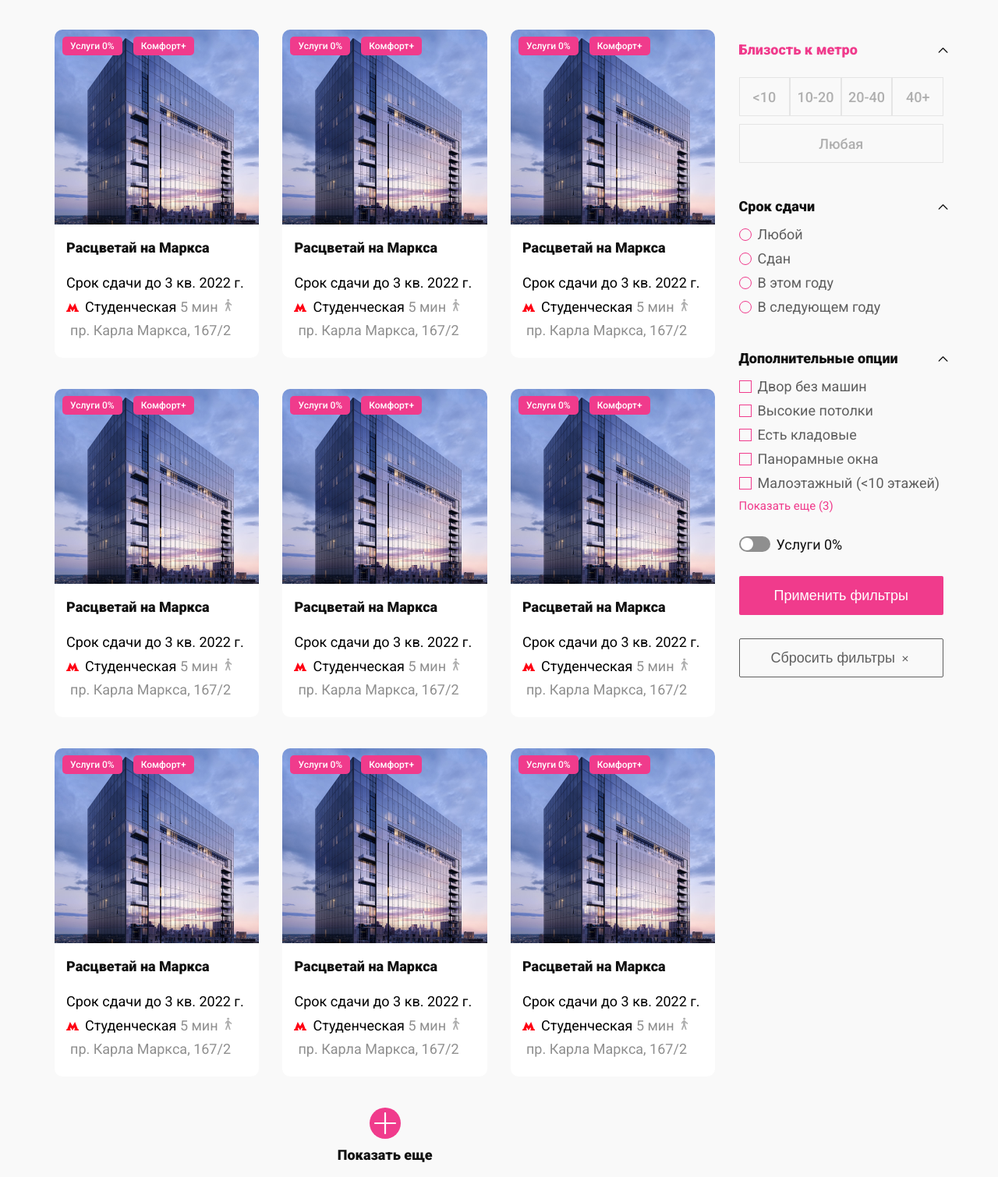
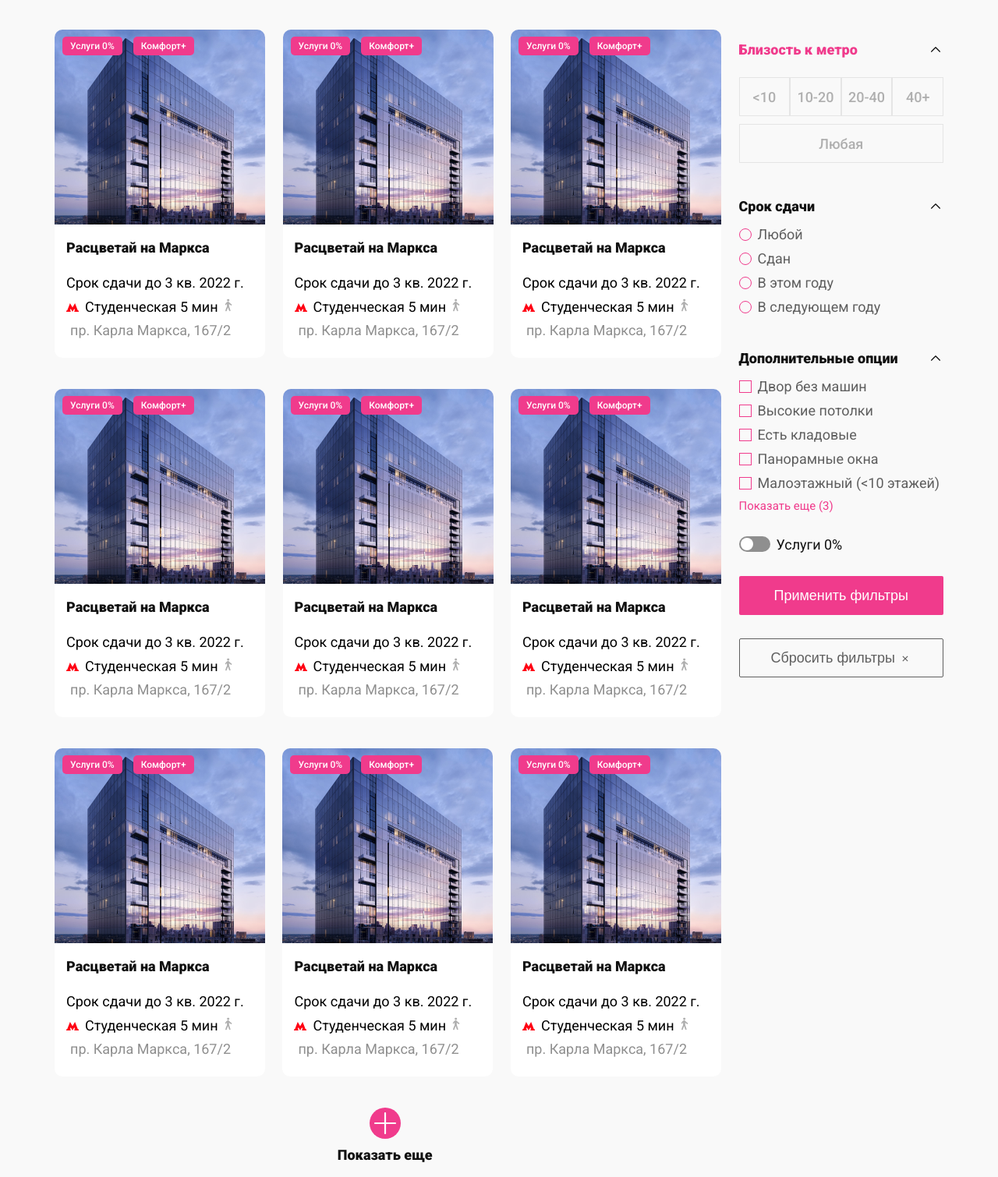
Before and after one commit to littldude/sitemaster_test, a plain HTML site: page index.html in a window 1280 px wide. Shown: the whole page at 78% size. Drawn offline with Linux system fonts and the light colour scheme.

Commit message:
Added JQuery scripts and fixed some items

```diff
--- a/index.html
+++ b/index.html
@@ -12,10 +12,11 @@
     <section class="catalog">
         <div class="container">
             <div class="row catalog__inner">
-                <div class="col-md-9">
+                <div class="col-12 col-lg-6 col-lg-9 order-2 order-lg-1">
                     <div class="content">
-                        <div class="row content__inner">
-                            <div class="col-6 col-lg-4">
+                        <div class="row justify-content-center content__inner">
+                            <!--Item-->
+                            <div class="col-7 col-sm-6 col-xl-4">
                                 <div class="content-item">
                                     <img src="img/img.png" alt="Фото объекта">
                                     <div class="content-item__cards">
@@ -38,7 +39,9 @@
                                 <!-- /.content-item -->
                             </div>
                             <!-- /.col-4 -->
-                            <div class="col-6 col-lg-4">
+
+                            <!--Item-->
+                            <div class="col-7 col-sm-6 col-xl-4">
                                 <div class="content-item">
                                     <img src="img/img.png" alt="Фото объекта">
                                     <div class="content-item__cards">
@@ -61,7 +64,84 @@
                                 <!-- /.content-item -->
                             </div>
                             <!-- /.col-4 -->
-                            <div class="col-6 col-lg-4">
+
+                            <!--Item-->
+                            <div class="col-7 col-sm-6 col-xl-4">
+                                <div class="content-item">
+                                    <img src="img/img.png" alt="Фото объекта">
+                                    <div class="content-item__cards">
+                                        <a class="content-item__cards-link" href="#">Услуги 0%</a>
+                                         <!-- /.content-item__link -->
+                                         <a class="content-item__cards-link" href="#">Комфорт+</a>
+                                         <!-- /.content-item__link -->
+                                    </div>
+                                    <!-- /.content-item__cards -->
+                                    <div class="content-item__descr">
+                                        <h3>Расцветай на Маркса</h3>
+                                        <p>Срок сдачи до 3 кв. 2022 г.</p>
+                                        <div class="content-item__metro icon-metro">Студенческая<span class="icon-walker"> 5 мин</span>
+                                            <p class="content-item__address">пр. Карла Маркса, 167/2</p>
+                                        </div>
+                                        <!-- /.content-item_metro -->
+                                    </div>
+                                    <!-- /.content-item__descr -->
+                                </div>
+                                <!-- /.content-item -->
+                            </div>
+                            <!-- /.col-4 -->
+
+                            <!--Item-->
+                            <div class="col-7 col-sm-6 col-xl-4">
+                                <div class="content-item">
+                                    <img src="img/img.png" alt="Фото объекта">
+                                    <div class="content-item__cards">
+                                        <a class="content-item__cards-link" href="#">Услуги 0%</a>
+                                         <!-- /.content-item__link -->
+                                         <a class="content-item__cards-link" href="#">Комфорт+</a>
+                                         <!-- /.content-item__link -->
+                                    </div>
+                                    <!-- /.content-item__cards -->
+                                    <div class="content-item__descr">
+                                        <h3>Расцветай на Маркса</h3>
+                                        <p>Срок сдачи до 3 кв. 2022 г.</p>
+                                        <div class="content-item__metro icon-metro">Студенческая<span class="icon-walker"> 5 мин</span>
+                                            <p class="content-item__address">пр. Карла Маркса, 167/2</p>
+                                        </div>
+                                        <!-- /.content-item_metro -->
+                                    </div>
+                                    <!-- /.content-item__descr -->
+                                </div>
+                                <!-- /.content-item -->
+                            </div>
+                            <!-- /.col-4 -->
+
+                            <!--Item-->
+                            <div class="col-7 col-sm-6 col-xl-4">
+                                <div class="content-item">
+                                    <img src="img/img.png" alt="Фото объекта">
+                                    <div class="content-item__cards">
+                                        <a class="content-item__cards-link" href="#">Услуги 0%</a>
+                                         <!-- /.content-item__link -->
+                                         <a class="content-item__cards-link" href="#">Комфорт+</a>
+                                         <!-- /.content-item__link -->
+                                    </div>
+                                    <!-- /.content-item__cards -->
+                                    <div class="content-item__descr">
+                                        <h3>Расцветай на Маркса</h3>
+                                        <p>Срок сдачи до 3 кв. 2022 г.</p>
+                                        <div class="content-item__metro icon-metro">Студенческая<span class="icon-walker"> 5 мин</span>
+                                            <p class="content-item__address">пр. Карла Маркса, 167/2</p>
+                                        </div>
+                                        <!-- /.content-item_metro -->
+                                    </div>
+                                    <!-- /.content-item__descr -->
+                                </div>
+                                <!-- /.content-item -->
+                            </div>
+                            <!-- /.col-4 -->
+
+                            <!--Item-->
+                            <div class="col-7 col-sm-6 col-xl-4">
                                 <div class="content-item">
                                     <img src="img/img.png" alt="Фото объекта">
                                     <div class="content-item__cards">
@@ -86,8 +166,9 @@
                             <!-- /.col-4 -->
                         </div>
                         <!-- /.row -->
-                        <div class="row content__inner">
-                            <div class="col-6 col-lg-4">
+
+                        <div class="row content__inner hide">
+                            <div class=" col-7 col-sm-6 col-xl-4">
                                 <div class="content-item">
                                     <img src="img/img.png" alt="Фото объекта">
                                     <div class="content-item__cards">
@@ -110,7 +191,7 @@
                                 <!-- /.content-item -->
                             </div>
                             <!-- /.col-4 -->
-                            <div class="col-6 col-lg-4">
+                            <div class="col-7 col-sm-6 col-xl-4">
                                 <div class="content-item">
                                     <img src="img/img.png" alt="Фото объекта">
                                     <div class="content-item__cards">
@@ -133,79 +214,7 @@
                                 <!-- /.content-item -->
                             </div>
                             <!-- /.col-4 -->
-                            <div class="col-6 col-lg-4">
-                                <div class="content-item">
-                                    <img src="img/img.png" alt="Фото объекта">
-                                    <div class="content-item__cards">
-                                        <a class="content-item__cards-link" href="#">Услуги 0%</a>
-                                         <!-- /.content-item__link -->
-                                         <a class="content-item__cards-link" href="#">Комфорт+</a>
-                                         <!-- /.content-item__link -->
-                                    </div>
-                                    <!-- /.content-item__cards -->
-                                    <div class="content-item__descr">
-                                        <h3>Расцветай на Маркса</h3>
-                                        <p>Срок сдачи до 3 кв. 2022 г.</p>
-                                        <div class="content-item__metro icon-metro">Студенческая<span class="icon-walker"> 5 мин</span>
-                                            <p class="content-item__address">пр. Карла Маркса, 167/2</p>
-                                        </div>
-                                        <!-- /.content-item_metro -->
-                                    </div>
-                                    <!-- /.content-item__descr -->
-                                </div>
-                                <!-- /.content-item -->
-                            </div>
-                            <!-- /.col-4 -->
-                        </div>
-                        <!-- /.row -->
-                        <div class="row content__inner hide">
-                            <div class="col-6 col-lg-4">
-                                <div class="content-item">
-                                    <img src="img/img.png" alt="Фото объекта">
-                                    <div class="content-item__cards">
-                                        <a class="content-item__cards-link" href="#">Услуги 0%</a>
-                                         <!-- /.content-item__link -->
-                                         <a class="content-item__cards-link" href="#">Комфорт+</a>
-                                         <!-- /.content-item__link -->
-                                    </div>
-                                    <!-- /.content-item__cards -->
-                                    <div class="content-item__descr">
-                                        <h3>Расцветай на Маркса</h3>
-                                        <p>Срок сдачи до 3 кв. 2022 г.</p>
-                                        <div class="content-item__metro icon-metro">Студенческая<span class="icon-walker"> 5 мин</span>
-                                            <p class="content-item__address">пр. Карла Маркса, 167/2</p>
-                                        </div>
-                                        <!-- /.content-item_metro -->
-                                    </div>
-                                    <!-- /.content-item__descr -->
-                                </div>
-                                <!-- /.content-item -->
-                            </div>
-                            <!-- /.col-4 -->
-                            <div class="col-6 col-lg-4">
-                                <div class="content-item">
-                                    <img src="img/img.png" alt="Фото объекта">
-                                    <div class="content-item__cards">
-                                        <a class="content-item__cards-link" href="#">Услуги 0%</a>
-                                         <!-- /.content-item__link -->
-                                         <a class="content-item__cards-link" href="#">Комфорт+</a>
-                                         <!-- /.content-item__link -->
-                                    </div>
-                                    <!-- /.content-item__cards -->
-                                    <div class="content-item__descr">
-                                        <h3>Расцветай на Маркса</h3>
-                                        <p>Срок сдачи до 3 кв. 2022 г.</p>
-                                        <div class="content-item__metro icon-metro">Студенческая<span class="icon-walker"> 5 мин</span>
-                                            <p class="content-item__address">пр. Карла Маркса, 167/2</p>
-                                        </div>
-                                        <!-- /.content-item_metro -->
-                                    </div>
-                                    <!-- /.content-item__descr -->
-                                </div>
-                                <!-- /.content-item -->
-                            </div>
-                            <!-- /.col-4 -->
-                            <div class="col-6 col-lg-4">
+                            <div class="col-7 col-sm-6 col-xl-4">
                                 <div class="content-item">
                                     <img src="img/img.png" alt="Фото объекта">
                                     <div class="content-item__cards">
@@ -244,7 +253,9 @@
                     <!-- /.content -->
                 </div>
                 <!-- /.col-9 -->
-                <div class="col-md-3">
+
+
+                <div class="col-lg-3 order-1 order-lg-2">
                     <div class="filter">
                         <section class="filter__section metro">
                             <div class="filter__section--header">
@@ -350,8 +361,8 @@
                                     </form>
                                     <!-- /.options__form -->
                                 </div>
-                                <!-- /.hide -->
-                                <a class="options__more" href="#" >Показать еще (3)</a>
+                                <!-- /.more -->
+                                <a class="options__more" href="#">Показать еще (3)</a>
                                 <!-- /.options__more -->
                             </div>
                             <!-- /.options__wrapper -->
@@ -396,17 +407,16 @@
         });
         //More options
             $('.options__more').click(function (event) {
-
             $(".more").slideToggle(300);
-            $(this).text("Скрыть");
+            $(this).text('Скрыть')
         });
         //Filter hide/show
         $('.filter__section--header').click(function (event) {
             event.preventDefault();
             var textMore = $(this).parents('.filter__section').find('.wrapper');
             textMore.slideToggle(300);
+            $(this).find('.filter__button--dropdown').toggleClass('icon-arrow__rotated');
         });
-
     });
     </script>
 
--- a/scss/style.scss
+++ b/scss/style.scss
@@ -20,6 +20,10 @@ p {
     margin: 0;
 }
 
+input[type="checkbox"] {
+    display: none;
+}
+
 .catalog {
     &__inner {
         padding-top: 30px;
@@ -32,7 +36,7 @@ p {
     }
     &-item {
         margin-bottom: 40px;
-        // width: 270px;
+        width: 270px;
         position: relative;
         background-color: $white;
         border-radius: 10px;
@@ -65,20 +69,11 @@ p {
                 font-size: 18px;
                 margin-bottom: 15px;
                 font-weight: 900;
-                // line-height: 12px;
                 color: $black;
             }
             p {
                 font-weight: 400;
                 line-height: 40px;
-            }
-        }
-        &__metro {
-            // margin-top: 15px;
-            // line-height: 40px;
-            span {
-               color: $address;
-            //    margin-left: 4px;
             }
         }
         &__address {
@@ -123,11 +118,11 @@ p {
         font-weight: 900;
         font-size: 18px;
         cursor: pointer;
-        // line-height: 110%;
         &--pink {
             color: $action;
         }
     }
+
 }
 
 .filter {
@@ -144,15 +139,18 @@ p {
     &__button {
         display: block;
         cursor: pointer;
+        outline: none;
         &:hover {
             opacity: .8;
             transition: .2s linear;
         }
         &--dropdown {
-            width: 13px;
-            height: 13px;
+            position: relative;
+            width: 20px;
+            height: 20px;
             background-color: transparent;
             border: none;
+            transition: transform .2s linear;
         }
         &--all {
             margin-top: 30px;
@@ -381,11 +379,45 @@ p {
         }
     }
     &-arrow {
+        position: absolute;
+        top: 3px;
+        left: 50%;
+        transform: translate(-50%, 0);
         width: 13px;
         height: 13px;
+        &__rotated {
+            transform: rotate(180deg);
+            transform-origin: 50% 50%;
+        }
     }
 }
 
 .more {
     display: none;
 }
+
+@media(max-width: 991px) {
+    .content {
+        &__inner {
+            padding-top: 30px;
+        }
+    }
+    .filter {
+        &__section {
+            margin-bottom: 0;
+        }
+        &__switch {
+            margin-top: 20px;
+        }
+    }
+    .metro {
+        &-checkbox {
+            &_label {
+                width: 25%;
+                &--big {
+                    width: 100%;
+                }
+            }
+        }
+    }
+}
```
Also changed, not shown: css/style.css.
